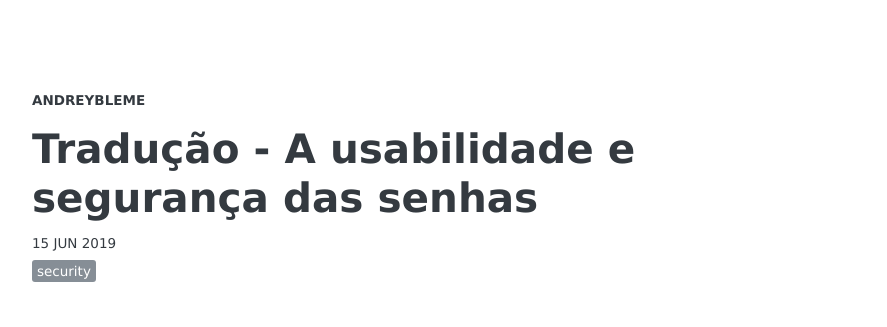
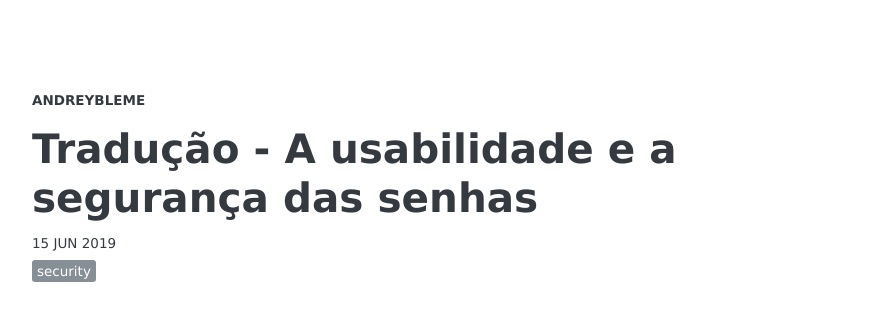
Before and after one commit to andreybleme/andreybleme.github.io, a Jekyll site: the page built from _posts/2019-06-15-usabilidade-e-seguranca-das-senhas.markdown, in a window 1280 px wide and 900 px high. Shown: the top 327 px of the window, without its empty margins (194-1081 px from the left). Built offline with Jekyll 4.4.1, drawn with Linux system fonts in a browser that asks for light colours; nearby versions of some CDN libraries; some web fonts are replaced; comment, search, counter and statistics services are not loaded.

```diff
--- a/_posts/2019-06-15-usabilidade-e-seguranca-das-senhas.markdown
+++ b/_posts/2019-06-15-usabilidade-e-seguranca-das-senhas.markdown
@@ -1,6 +1,6 @@
 ---
 layout: post
-title:  "Tradução - A usabilidade e segurança das senhas"
+title:  "Tradução - A usabilidade e a segurança das senhas"
 description: "Senhas seguras não precisam ser altamente complexas e difíceis de memorizar."
 date:   2019-06-15 17:00:00
 tags: [security]
```
